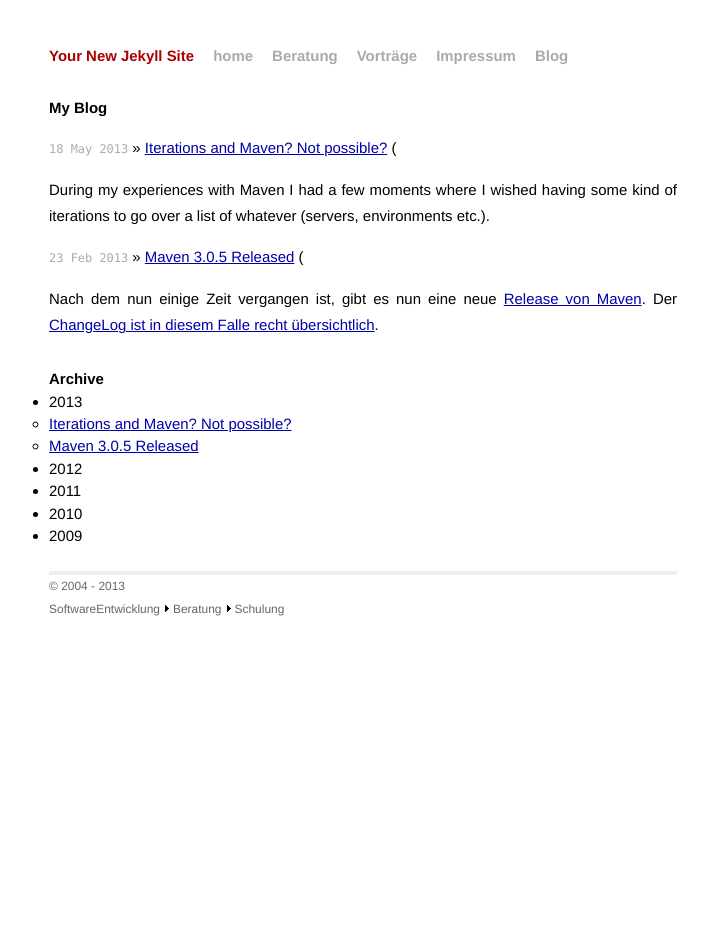
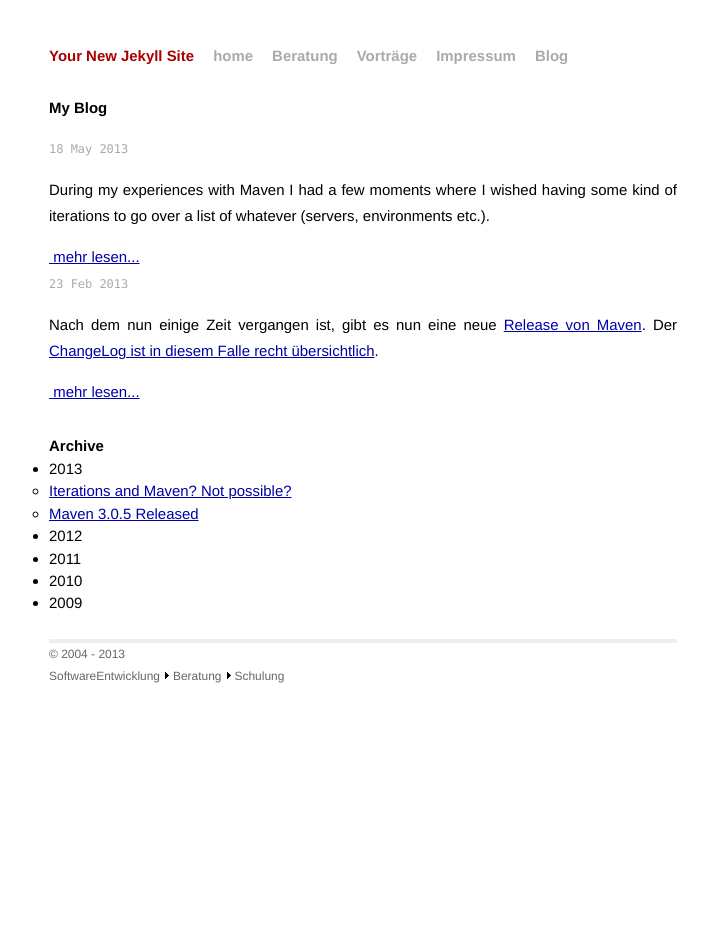
Before and after one commit to khmarbaise/site, a Jekyll site: the page built from blog/index.html, in a window 1280 px wide. Shown: the whole page, without its empty margins (277-985 px from the left). Built offline with Jekyll 4.4.1, drawn with Linux system fonts in a browser that asks for light colours.

Commit message:
- Changed output for blog.

```diff
--- a/blog/index.html
+++ b/blog/index.html
@@ -8,7 +8,9 @@ title: The Blog
   <ul class="posts">
     {% for post in site.posts %}
       {% if post.post-type == 'blog' %}
-        <li><span>{{ post.date | date_to_string }}</span> &raquo; <a href="{{ post.url }}">{{ post.title }}</a> ({{ post.excerpt }} </li>
+        <li>
+            <span>{{ post.date | date_to_string }}</span> {{ post.excerpt }} <a href="{{ post.url }}">&nbsp;mehr lesen...</a>
+        </li>
       {% endif %}
       {{ tag_cloud }}
     {% endfor %}
--- a/index.html
+++ b/index.html
@@ -1,10 +1,10 @@
 ---
 layout: default
-title: Your New Jekyll Site
+title: Start Seite
 ---
 
 <p>Sie suchen Unterstützung im Bereich Software Konfigurations Management mit Open Source Tools (wie z.B.
-<a href="http://subversion.apache.org">Subversion</a>, CVS oder <a href="http://git-scm.com">Git</a>.</p>
+<a href="http://subversion.apache.org">Subversion</a>, CVS oder <a href="http://git-scm.com">Git</a>).</p>
 
 <p>Sie suchen Unterstützung oder Beratung im Bereich Migration von CVS, ClearCase etc. zu Subversion oder Git?</p>
 
```
